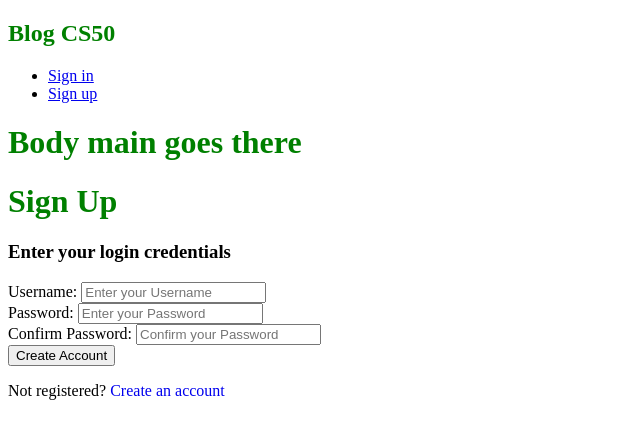
After one commit to Letsdothis94/cs50-FP, a Flask app: page /signup in a window 1280 px wide. The commit adds this page. Shown: the top 439 px of the page, without its empty margins (0-640 px from the left). Run offline with Flask 3, Linux system fonts and the light colour scheme.

Commit message:
[signin]: added signin/signup

```diff
--- a/app.py
+++ b/app.py
@@ -1,4 +1,6 @@
-from flask import Flask, render_template, request
+from flask import Flask, render_template, request, session
+from flask_session import Session
+from werkzeug.security import check_password_hash, generate_password_hash
 
 
 app = Flask(__name__)
@@ -8,6 +10,14 @@ app.config['TEMPLATES_AUTO_RELOAD'] = True
 def index():
     return render_template("index.html")
 
+@app.route("/login", methods=["GET", "POST"])
+def login():
+    return render_template("login.html")
+
+@app.route("/signup", methods=["GET", "POST"])
+def signup():
+    return render_template("signup.html")
+
 
 if __name__ == '__main__':
     app.run(debug=True)
--- a/templates/layout.html
+++ b/templates/layout.html
@@ -9,6 +9,17 @@
     <link href="/static/styles.css" rel="stylesheet" >
     <title>{% block title %}{% endblock %}</title>
 </head>
+<nav>
+    <div>
+        <h1>Blog CS50</h1>
+        <div>
+            <ul>
+                <li><a href="/login">Sign in</a></li>
+                <li><a href="/signup">Sign up</a></li>
+            </ul>
+        </div>
+    </div>
+</nav>
 
 <body>
     <h1>Body main goes there</h1>
--- /dev/null
+++ b/templates/signup.html
@@ -0,0 +1,26 @@
+{% extends "layout.html" %}
+
+{% block title %}
+    Sign up
+{% endblock %}
+
+{% block main %}
+<h1>Sign Up</h1>
+<h3>Enter your login credentials</h3>
+<form action="/signup" method="post">
+    <label for="first">Username:</label>
+    <input type="text" id="first" name="username" placeholder="Enter your Username" required><br />
+    <label for="password">Password:</label>
+    <input type="password" id="password" name="password" placeholder="Enter your Password" required><br />
+    <label for="password"> Confirm Password:</label>
+    <input type="password" id="password" name="confirmation" placeholder="Confirm your Password" required><br />
+    <div class="wrap">
+        <button type="submit">Create Account</button>
+    </div>
+</form>
+<p>Not registered?
+    <a href="#" style="text-decoration: none;">
+        Create an account
+    </a>
+</p>
+{% endblock %}
```
Also changed, not shown: templates/login.html (added, +24 -0 lines).
